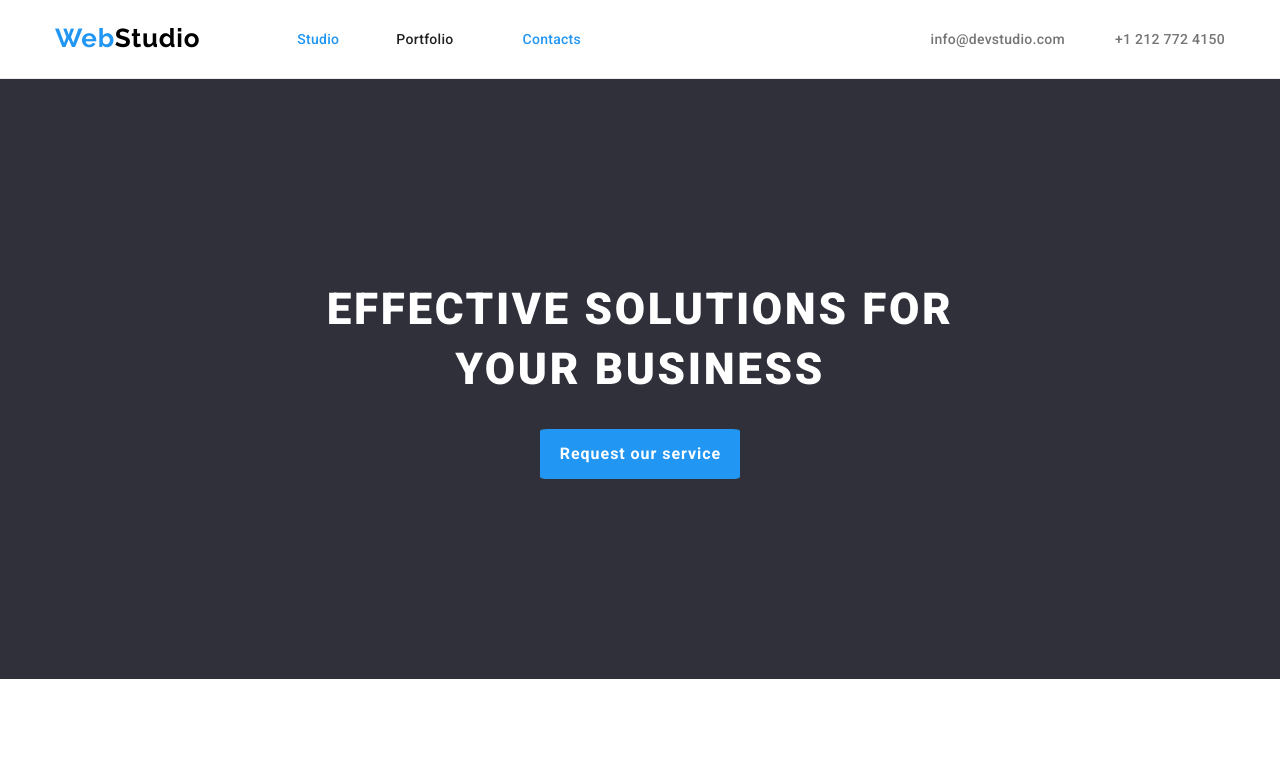
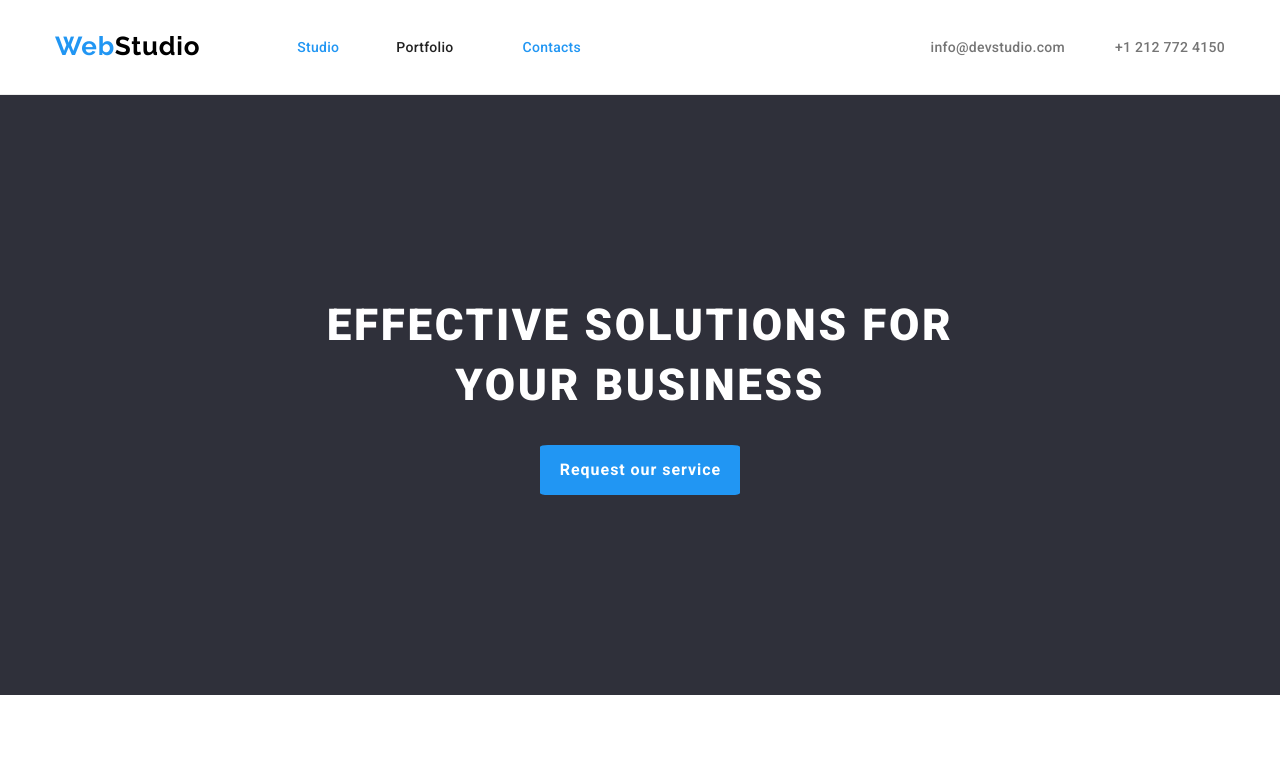
Before and after one commit to skrypo/goit-markup-hw-03, a plain HTML site: page index.html in a window 1280 px wide. Both pictures are taken after a click on the link "Contacts". Shown: the top 770 px of the page. Drawn offline with nearby package versions, Linux system fonts and the light colour scheme.

Commit message:
commit-after-remarks-v2

```diff
--- a/css/style.css
+++ b/css/style.css
@@ -105,8 +105,8 @@ button {
 .header-logo {
   display: block;
   margin-right: 97px;
-  padding-top: 24px;
-  padding-bottom: 24px;
+  padding-top: 32px;
+  padding-bottom: 32px;
 }
 
 .logo-second-part {
@@ -129,8 +129,8 @@ button {
   color: var(--title-txt-color);
   text-decoration: none;
   letter-spacing: 0.02em;
-  padding-top: 24px;
-  padding-bottom: 24px;
+  padding-top: 32px;
+  padding-bottom: 32px;
 }
 
 .menu-item:hover,
@@ -140,8 +140,8 @@ button {
 }
 
 .menu-item:focus,
-.tel-footer:hover,
-.email-footer:hover {
+.tel-footer:focus,
+.email-footer:focus {
   color: var(--btn-color);
 }
 
@@ -150,8 +150,8 @@ button {
 }
 
 .address-item {
-  padding-top: 24px;
-  padding-bottom: 24px;
+  padding-top: 32px;
+  padding-bottom: 32px;
   color: var(--main-txt-color);
   font-weight: 500;
   font-size: 14px;
@@ -177,12 +177,8 @@ button {
 .hero-section {
   width: 100%;
   background: var(--bgrnd-hero);
-}
-
-.hero-wrapper {
-  width: 1200px;
+  padding-top: 200px;
   padding-bottom: 200px;
-  padding-top: 200px;
 }
 
 .cta-title {
@@ -331,11 +327,7 @@ button {
 .footer {
   width: 100%;
   background-color: var(--bgrnd-hero);
-}
-
-.footer-wrapper {
-  width: 1200px;
-  padding-bottom: 60px;
+  padding: 60px 0px;
 }
 
 .footer-content-items {
@@ -343,7 +335,6 @@ button {
 }
 
 .footer-logo {
-  padding-top: 50px;
   margin-bottom: 9px;
   display: block;
 }
@@ -400,7 +391,7 @@ button {
   color: var(--title-txt-color);
   background-color: var(--bgrnd-team);
   border: none;
-  border-radius: 4%;
+  border-radius: 4px;
 }
 
 .filter-btn:hover {
```
